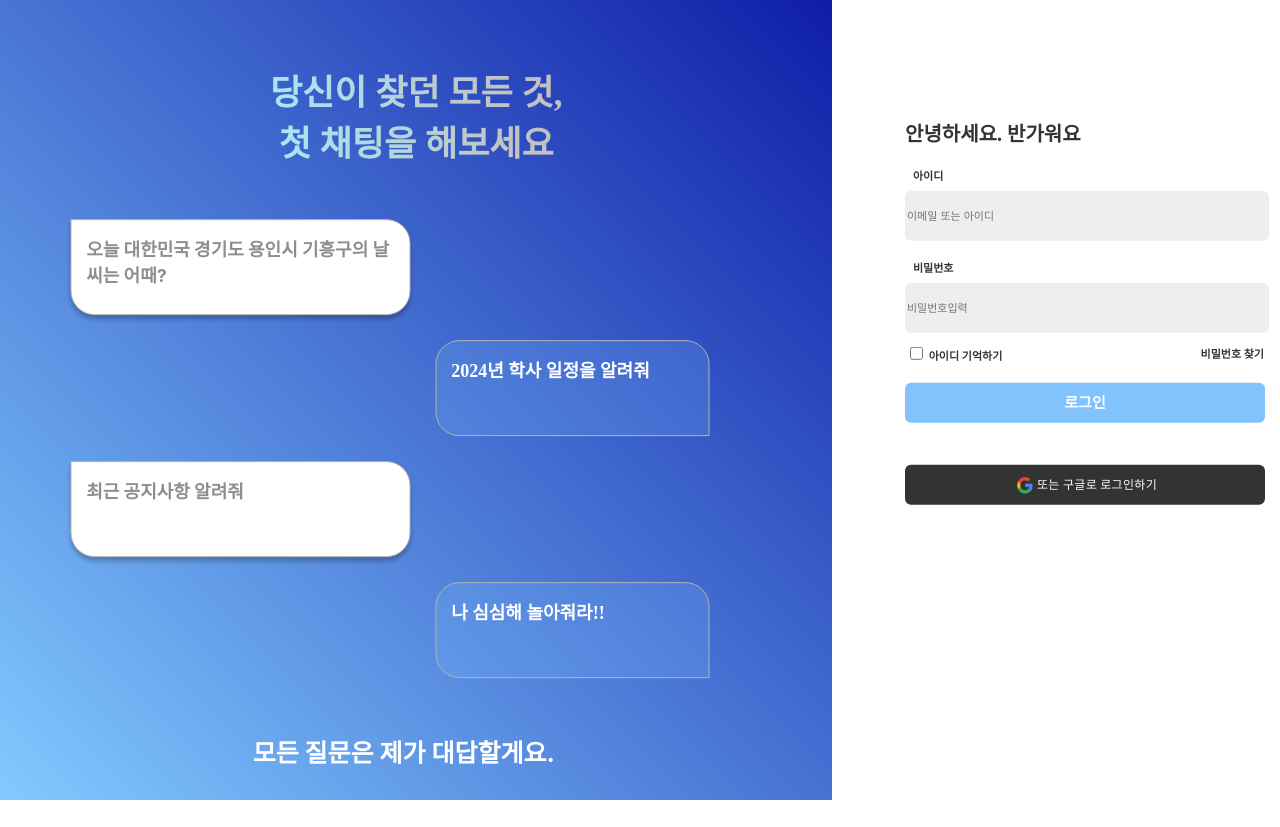
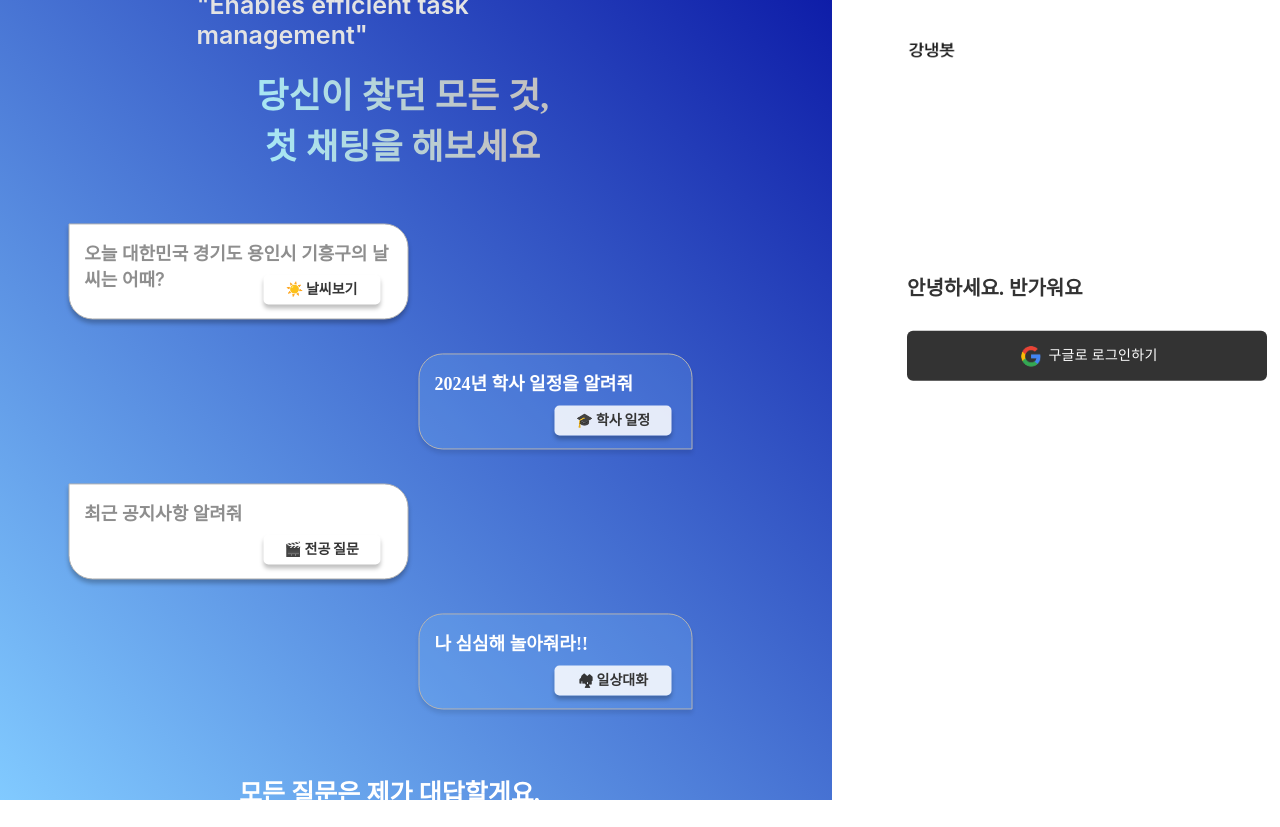
Before and after one commit to 2024-k-project-1team/--FRONTEND, a React (Create React App) app: page / in a window 1280 px wide. Before the commit the page ends 800 px from the top, so only its background shows below. Built offline with nearby package versions, Linux system fonts and the light colour scheme.

Commit message:
mainpage
메인페이지 수정 (구버전)

```diff
--- a/src/pages/LoginPage.css
+++ b/src/pages/LoginPage.css
@@ -19,58 +19,25 @@
     transform: translate(-50%,-50%);
 }
 
+.chatLogo {
+    position: absolute;
+    width: 50px;
+    height: 20px;
+    bottom: 320px;
+    display: flex;
+
+    align-items: center;
+}
+
 .container h1 {
-    margin-bottom: 20px;
+    margin-bottom: 30px;
     font-size: 20px;
 
 }
 
-#username, #password {
-    width: 360px;
-    height: 48px;
-    background: #eeeeee;
-    border-radius: 6px;
-    border: none;
-    margin-bottom: 10px;
-    font-size: 11px;
-}
-
-
-
-.loginText {
-    margin: 8px;
-}
-
-.loginBtn {
-
-    width: 360px;
-    height: 40px;
-
-    background: #82C2FD;
-    border-radius: 6px;
-    border: none;
-
-    font-weight: 700;
-    font-size: 15px;
-    line-height: 20px;
-    color: #FFFFFF;
-
-    margin-top: 20px;
-    margin-bottom: 12px;
-}
-
-
-.loginMid {
-    width: 360px;
-    height: 20px;
-    display: flex;
-    justify-content: space-between;
-    align-items: center;
-}
 
 .socialBox {
     margin-top: 30px;
-    margin-bottom: 30px;
     .google {
         display: flex;
         justify-content: center;
@@ -78,7 +45,7 @@
         padding: 10px 16px;
 
         width: 360px;
-        height: 40px;
+        height: 50px;
 
         background: #333333;
         border-radius: 6px;
@@ -89,15 +56,16 @@
 
         box-sizing: border-box;
       .googleLogo {
-        width: 24px;
-        height: 25px;
+        width: 30px;
+        height: 31px;
+        margin-right: 2px;
       }
       .googleText {
 
         height: 20px;
         box-sizing: border-box;
         font-weight: 500;
-        font-size: 12px;
+        font-size: 14px;
         line-height: 20px;
         display: flex;
         text-align: center;
--- a/src/pages/LoginPage.js
+++ b/src/pages/LoginPage.js
@@ -3,6 +3,7 @@ import React, { useState } from 'react';
 import { useNavigate } from 'react-router-dom';
 import './LoginPage.css';
 import googleLogo from '../assets/img/google.png';
+import chatLogo from '../assets/img/chatLogo.png';
 
 const LoginPage = () => {
   const [username, setUsername] = useState('');
@@ -18,46 +19,18 @@ const LoginPage = () => {
   return (
     <div className="container">
       <div className="login-form">
+        <img className="chatLogo" src={chatLogo} />
         <h1>안녕하세요. 반가워요</h1>
-        <form onSubmit={handleLogin}>
-          <div>
-            <div className="loginText">아이디</div>
-            <input
-              type="text"
-              id="username"
-              placeholder="이메일 또는 아이디"
-              value={username}
-              onChange={(e) => setUsername(e.target.value)}
-            />
-          </div>
-          <div>
-          <div className="loginText">비밀번호</div>
-            <input
-              type="password"
-              id="password"
-              placeholder="비밀번호입력"
-              value={password}
-              onChange={(e) => setPassword(e.target.value)}
-            />
-          </div>
-          <div className="loginMid">
-                    <label className="autoLogin" for="hint">
-                      {" "}
-                      <input type="checkbox" id="hint" /> 아이디 기억하기
-                    </label>
-                    <div className="autoLogin">비밀번호 찾기</div>
-                  </div>
-          <button type="submit" className="loginBtn">로그인</button>
+
           <div className="socialBox">
                     <div className="google">
                       <img
                         className="googleLogo"
                         src={googleLogo}
                       />
-                      <div className="googleText">또는 구글로 로그인하기</div>
+                      <div className="googleText">구글로 로그인하기</div>
                     </div>
                   </div>
-        </form>
       </div>
     </div>
   );
--- a/src/pages/MainPage.css
+++ b/src/pages/MainPage.css
@@ -8,14 +8,29 @@
 }
 
 .homeContainer {
-
     position: absolute;
-    left:50%;
+    left:52%;
     top:50%;
     transform: translate(-50%,-50%);
 
 
 }
+
+.mainEng {
+    width: 427px;
+    margin-left: -10%;
+
+
+    font-style: normal;
+    font-weight: 600;
+    font-size: 25px;
+
+
+
+
+    color: #E3E3E3;
+}
+
 .mainText {
     width: 327px;
     height: 105px;
@@ -31,11 +46,13 @@
     -webkit-background-clip: text;
     -webkit-text-fill-color: transparent;
     background-clip: text;
-    margin-bottom: 50px;
-    margin-top: 50px;
+    margin-bottom: 12%;
+    margin-top: 2%;
+
 }
 
 .mainText2 {
+    font-family: 'Pretendard';
     font-size: 25px;
     color: #FFFFFF;
     padding-top: 30px;
@@ -55,31 +72,64 @@
     border-radius: 0px 24px 24px 24px;
 
     padding: 15px;
-    margin: 25px;
-    margin-left: -50%;
+    margin: 8%;
+    margin-left: -40%;
 
 }
 
 .exText1 {
 
-
-    font-weight: 700;
+    width: 320px;
+    font-weight: 600;
     font-size: 18px;
 
     color: #8E8E8E;
+    position: absolute;
 }
 
-.exButton1 {
+
+.category1 {
 
     width: 117px;
     height: 30px;
-    left: 195px;
-    top: 48px;
+    left: 3cqmin;
+    margin-top: 35px;
+
+    font-size: 14px;
+    line-height: 30px;
+    font-weight: 900;
+    color: #353535;
+    text-align: center;
 
     background: #FFFFFF;
     box-shadow: 0px 4px 4px rgba(0, 0, 0, 0.25);
     border-radius: 5px;
     border: none;
+    position: absolute;
+
+}
+
+.category2 {
+
+    width: 117px;
+    height: 30px;
+    left: 120px;
+    bottom: 20px;
+
+
+    font-weight: 900;
+    font-size: 14px;
+    line-height: 30px;
+    color: #353535;
+    text-align: center;
+
+    background: rgba(255, 255, 255, 0.86);
+    box-shadow: 0px 4px 4px rgba(0, 0, 0, 0.25);
+    border-radius: 5px;
+    border: none;
+    position: relative;
+
+
 
 }
 
@@ -88,16 +138,15 @@
 
     width: 274px;
     height: 96px;
-    left: 541px;
-    top: 464px;
 
     background: rgba(130, 194, 253, 0.19);
     border: 1px solid #B3B3B3;
     border-radius: 24px 24px 0px 24px;
+    box-shadow: 0px 4px 4px rgba(0, 0, 0, 0.1);
 
     padding: 15px;
-    margin: 25px;
-    margin-left: 50%;
+    margin: 8%;
+    margin-left: 42%;
 }
 
 .exText2 {
@@ -113,15 +162,3 @@
 
     color: #FFFFFF;
 }
-
-.Login {
-    grid-column-start: 2;
-    grid-column-end: 2;
-    display: grid;
-    margin-left: auto;
-    float: right;
-}
-
-.autoLogin {
-    margin: 1px;
-}
--- a/src/pages/MainPage.js
+++ b/src/pages/MainPage.js
@@ -8,26 +8,32 @@ const MainPage = () => {
   return (
     <div className="mainContainer">
         <div className="homeContainer">
+          <div>
+
+          </div>
+          <h1 className="mainEng">"Enables efficient task management"</h1>
           <h1 className="mainText">
             당신이 찾던 모든 것,
             첫 채팅을 해보세요</h1>
           <div className="ex">
             <div className="exQuestion1">
-            <span className="exText1">오늘 대한민국 경기도 용인시 기흥구의 날씨는 어때?</span>
-
+            <div className="exText1">오늘 대한민국 경기도 용인시 기흥구의 날씨는 어때?</div>
+            <div className="category1">☀️ 날씨보기</div>
             </div>
 
             <div className="exQuestion2">
-            <span className="exText2">2024년 학사 일정을 알려줘</span>
+            <div className="exText2">2024년 학사 일정을 알려줘</div>
+            <div className="category2">🎓 학사 일정</div>
             </div>
 
             <div className="exQuestion1">
-            <span className="exText1">최근 공지사항 알려줘</span>
-
+            <div className="exText1">최근 공지사항 알려줘</div>
+            <div className="category1">🎬 전공 질문</div>
             </div>
 
             <div className="exQuestion2">
-            <span className="exText2">나 심심해 놀아줘라!!</span>
+            <div className="exText2">나 심심해 놀아줘라!!</div>
+            <div className="category2">🏘 일상대화</div>
             </div>
                 <h1 className="mainText2">모든 질문은 제가 대답할게요.</h1>
           </div>
```
Also changed, not shown: src/assets/img/chatLogo.png (added).
